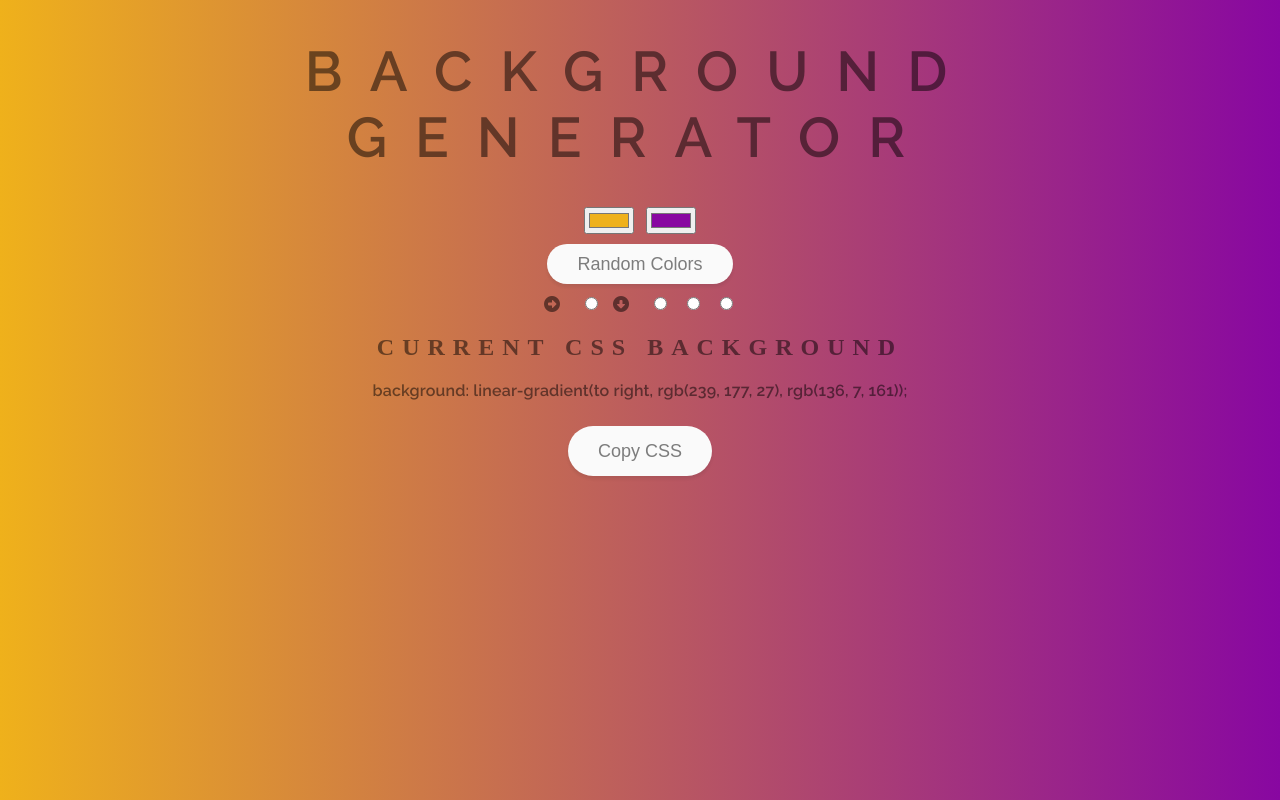
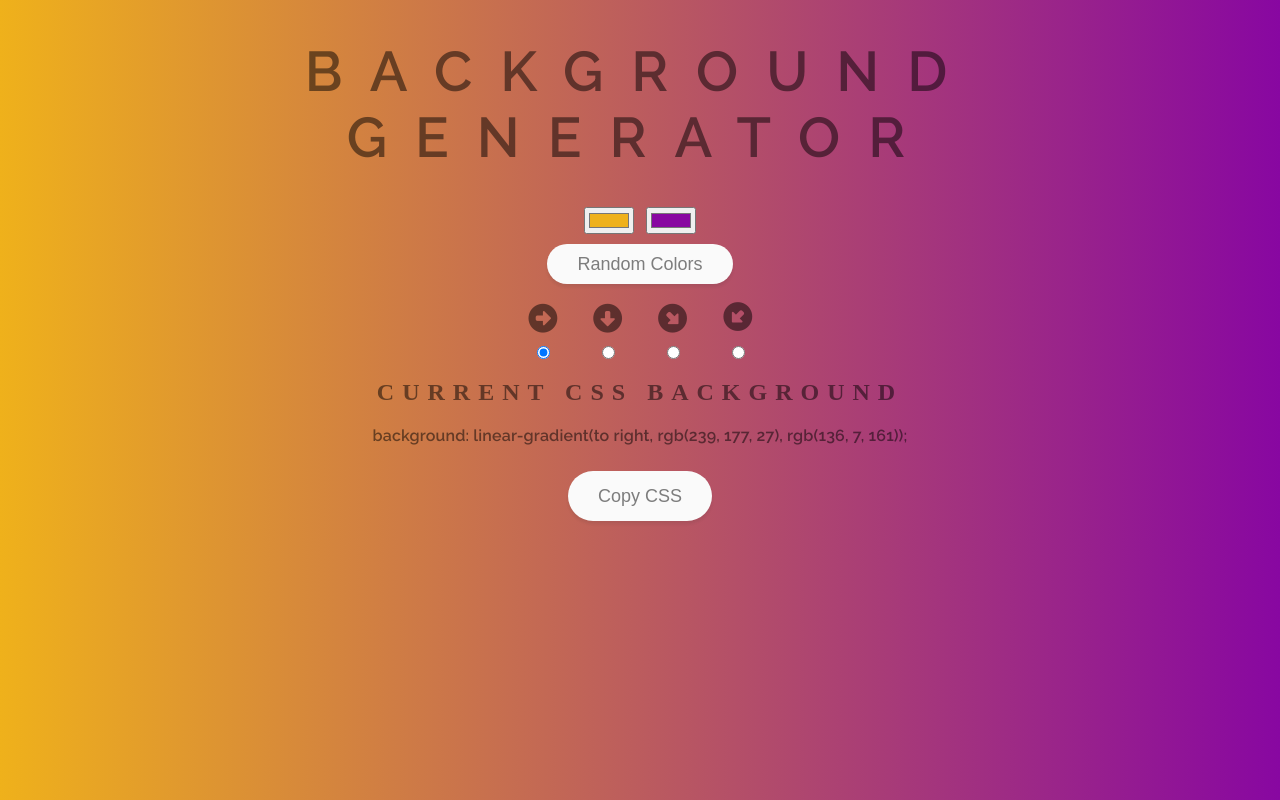
Before and after one commit to BHallPhoto/BG-Generator, a plain HTML site: page index.html in a window 1280 px wide. Both pictures are taken after a click on the button "Random Colors". Drawn offline with Linux system fonts and the light colour scheme.

Commit message:
working on the angles

```diff
--- a/index.html
+++ b/index.html
@@ -16,12 +16,22 @@
     <button id="random">Random Colors</button>
   </div>
   <div class="angles">
-    <i class="fa-solid fa-circle-right"></i>
-    <input type="radio" name="angle" id="left-right" value="checked">
-    <i class="fa-solid fa-circle-down"></i>
-    <input type="radio" name="angle" id="top-down">
-    <input type="radio" name="angle" id="topleft-bottomright">
-    <input type="radio" name="angle" id="topright-bottomleft">
+    <div class="left-right">
+      <i class="fa-solid fa-circle-right"></i>
+      <input class="angle-select" type="radio" name="angle" id="to-right" checked>
+    </div>
+    <div class="top-down">
+      <i class="fa-solid fa-circle-down"></i>
+      <input class="angle-select" type="radio" name="angle" id="to-bottom">
+    </div>
+    <div class="bottom-right">
+      <i class="fa-solid fa-circle-down"></i>
+      <input class="angle-select" type="radio" name="angle" id="bottom-right">
+    </div>
+    <div class="bottom-left">
+      <i class="fa-solid fa-circle-down"></i>
+      <input class="angle-select" type="radio" name="angle" id="bottom-left">
+    </div>
   </div>
   <h2>Current CSS Background</h2>
   <h3 id="copytext">background: linear-gradient(to right, rgb(255, 0, 0), rgb(255, 255, 0));</h3>
--- a/script.js
+++ b/script.js
@@ -3,15 +3,15 @@ let color1 = document.querySelector(".color1"),
     css = document.querySelector("h3"),
     body = document.getElementById("gradient"),
     button = document.getElementById("copy"),
-    random = document.getElementById("random");
+    random = document.getElementById("random"),
+    angles = document.querySelectorAll(".angle-select");
 
-console.log(document.styleSheets[1])
+// console.log(document.querySelectorAll(".angle-select")[0]);
 
-function setGradient() {
-  let bgColor = "linear-gradient(to right, " + color1.value + ", " + color2.value + ")";
+function setGradient(a) {
+  // console.log(a)
+  let bgColor = `linear-gradient(${a}, ${color1.value}, ${color2.value})`;
   body.style.background = bgColor;
-  document.styleSheets[1].cssRules[5].style.background = bgColor;
-  document.styleSheets[1].cssRules[8].style.background = bgColor;
   css.textContent = "background: " + body.style.background + ";";
 }
 
@@ -20,10 +20,52 @@ color1.addEventListener("input", setGradient);
 color2.addEventListener("input", setGradient);
 
 random.addEventListener("click", () => {
+  let gradAng = "to right";
+  for (let i = 0; i < angles.length; i++) {
+    console.log(angles[i].id);
+    switch (angles[i].checked) {
+      case angles[i].id === "to-right":
+        gradAng = "to right";
+        break;
+      case angles[i].id === "to-bottom":
+        gradAng = "to bottom";
+        break;
+      case angles[i].id === "bottom-right":
+        console.log('test');
+        gradAng = "to bottom right";
+        break;
+      case angles[i].id === "bottom-left":
+        gradAng = "to bottom left";
+        break;
+      default:
+    }
+  }
   color1.setAttribute("value", "#"+(Math.random() * 0xFFFFFF << 0).toString(16).padStart(6, "0"));
   color2.setAttribute("value", "#"+(Math.random() * 0xFFFFFF << 0).toString(16).padStart(6, "0"));
-  setGradient()
+  setGradient(gradAng)
 })
+
+for (let i = 0; i < angles.length; i++) {
+  angles[i].addEventListener("click", (e) => {
+    // console.log(e.target.id)
+    switch(true) {
+      case e.target.id === "to-right":
+        setGradient("to right");
+        break;
+      case e.target.id === "to-bottom":
+        setGradient("to bottom");
+        break;
+      case e.target.id === "bottom-right":
+        setGradient("to bottom right");
+        break;
+      case e.target.id === "bottom-left":
+        setGradient("to bottom left");
+        break;
+      default:
+        setGradient("to left");
+    }
+  })
+}
 
 button.addEventListener("click", () => {
   let copyText = document.getElementById("copytext");
--- a/style.css
+++ b/style.css
@@ -62,6 +62,56 @@ h3 {
   border: 1px solid rgba(0, 0, 0, 0.5);
 }
 
+.angles {
+  display: flex;
+  justify-content: center;
+  flex-direction: row;
+  align-content: center;
+}
+
+.angles i {
+  padding: 10px 0;
+}
+
+.left-right, .top-down, .bottom-right, .bottom-left {
+  padding: 0 14px;
+  font-size: 1.8em;
+  display: flex;
+  flex-direction: column;
+}
+
+.left-right i {
+  position: relative;
+  left: 4px;
+}
+
+.top-down i {
+  position: relative;
+  left: 4px;
+}
+
+.bottom-right i {
+  position: relative;
+  top: -3px;
+  left: 3px;
+  -webkit-transform: rotate(-45deg);
+  -moz-transform: rotate(-45deg);
+  -ms-transform: rotate(-45deg);
+  -o-transform: rotate(-45deg);
+  transform: rotate(-45deg);
+}
+
+.bottom-left i {
+  position: relative;
+  top: 1px;
+  left: 3px;
+  -webkit-transform: rotate(45deg);
+  -moz-transform: rotate(45deg);
+  -ms-transform: rotate(45deg);
+  -o-transform: rotate(45deg);
+  transform: rotate(45deg);
+}
+
 #copy {
   height: 50px;
   padding: 0 30px;
```
